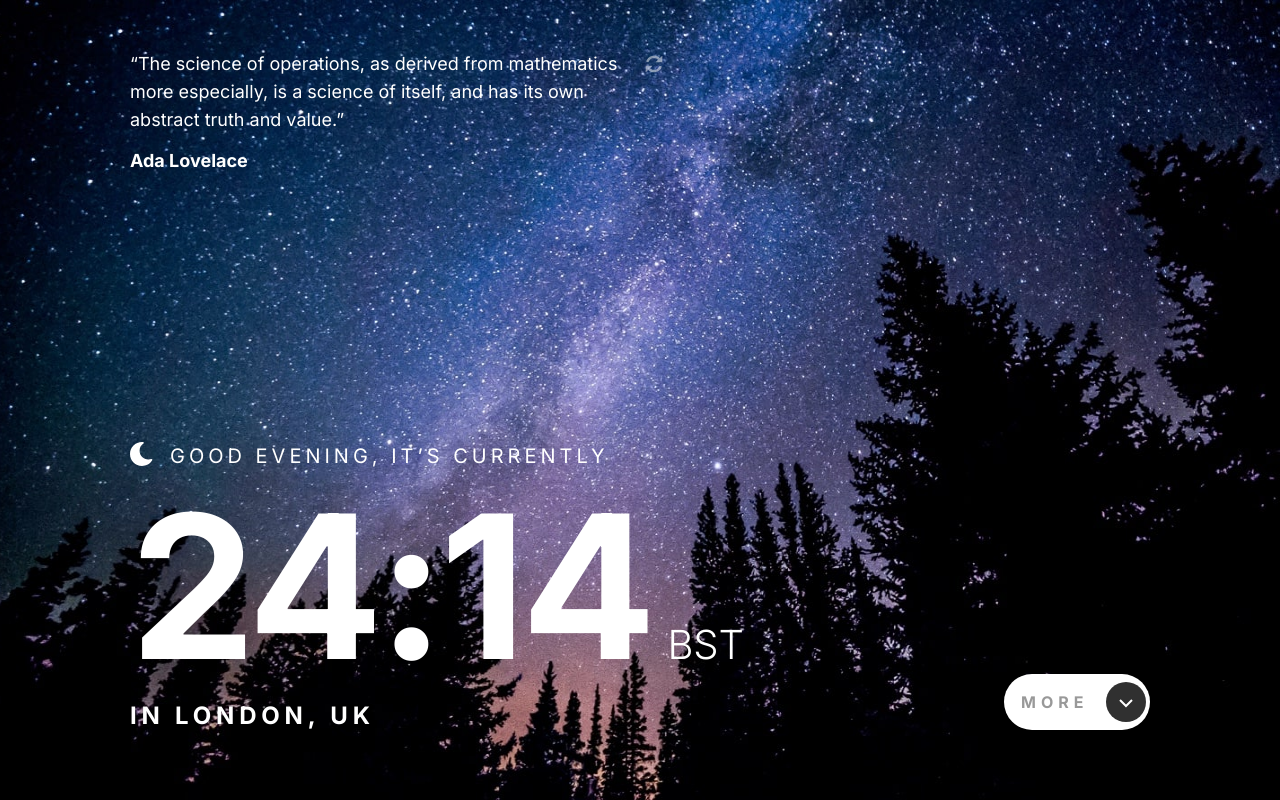
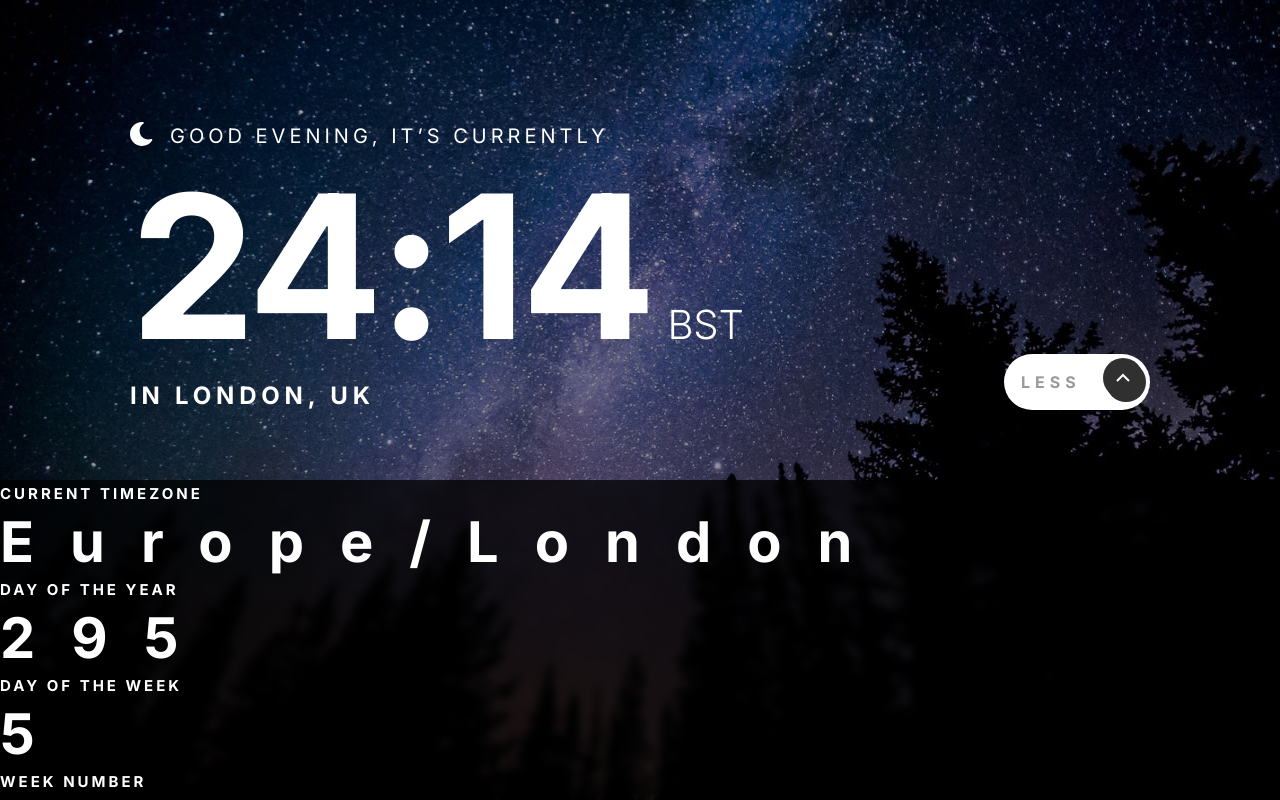
Before and after one commit to David-Henery4/Clock-App, a React (Create React App) app: page / in a window 1280 px wide. Both pictures are taken after a click on the button "MORE". Built offline with nearby package versions, Linux system fonts and the light colour scheme.

Commit message:
basic-slide-animation

```diff
--- a/src/App.js
+++ b/src/App.js
@@ -1,12 +1,42 @@
+import { useState } from "react";
 import { Quote, HomeContent } from "./components";
 
 function App() {
+  const [isSlideInActive, setIsSlideInActive] = useState(false)
+  //
   return (
     <div className="App overall">
-      <main className="main">
-        <Quote />
-        <HomeContent/>
+      <main className={isSlideInActive ? "main main-slide-active" : "main"}>
+        <Quote isSlideInActive={isSlideInActive} />
+        <HomeContent slideState={{ isSlideInActive, setIsSlideInActive }} />
       </main>
+      {/* slide-in-slide-active */}
+      <aside
+        className={
+          isSlideInActive ? "slide-in slide-in-slide-active" : "slide-in"
+        }
+      >
+        <div className="slide-in-col-1">
+          <div className="local-info">
+            <h3 className="slide-header-style">CURRENT TIMEZONE</h3>
+            <h2 className="h2-header-style">Europe/London</h2>
+          </div>
+          <div className="day-year-info">
+            <h3 className="slide-header-style">Day of the year</h3>
+            <h2 className="h2-header-style">295</h2>
+          </div>
+        </div>
+        <div className="slide-in-col-2">
+          <div className="day-week-info">
+            <h3 className="slide-header-style">Day of the week</h3>
+            <h2 className="h2-header-style">5</h2>
+          </div>
+          <div className="week-num-info">
+            <h3 className="slide-header-style">Week number</h3>
+            <h2 className="h2-header-style">42</h2>
+          </div>
+        </div>
+      </aside>
     </div>
   );
 }
--- a/src/components/HomeContent.js
+++ b/src/components/HomeContent.js
@@ -1,7 +1,8 @@
 import React from "react";
 import { Moon, ArrowDown, ArrowUp } from "../assets/desktop";
 
-const HomeContent = () => {
+const HomeContent = ({slideState}) => {
+  const {isSlideInActive, setIsSlideInActive} = slideState
   return (
     <div className="home">
       <div className="time-location">
@@ -24,10 +25,17 @@ const HomeContent = () => {
           in london, uk
         </h3>
       </div>
-      <button className="btn-basic btn-text time-location__btn">
-        more
+      <button
+        className="btn-basic btn-text time-location__btn"
+        onClick={() => setIsSlideInActive(!isSlideInActive)}
+      >
+        {isSlideInActive ? "less" : "more"}
         <span>
-          <ArrowDown className="time-location__btn-icon" />
+          {isSlideInActive ? (
+            <ArrowUp className="time-location__btn-icon" />
+          ) : (
+            <ArrowDown className="time-location__btn-icon" />
+          )}
         </span>
       </button>
     </div>
--- a/src/components/Quote.js
+++ b/src/components/Quote.js
@@ -1,20 +1,21 @@
 import React from 'react'
 import { Refresh } from '../assets/desktop';
 
-const Quote = () => {
+const Quote = ({isSlideInActive}) => {
   //
   return (
-    <div className="quote">
-      <div className='quote-text-icon-wrap'>
-      <Refresh className="quote__refresh-icon" />
-      <p className="quote__text basic-text-style">
-        “The science of operations, as derived from mathematics more especially,
-        is a science of itself, and has its own abstract truth and value.”
-      </p>
+    <div className={isSlideInActive ? "quote quote-slide-active" : "quote"}>
+      <div className="quote-text-icon-wrap">
+        <Refresh className="quote__refresh-icon" />
+        <p className="quote__text basic-text-style">
+          “The science of operations, as derived from mathematics more
+          especially, is a science of itself, and has its own abstract truth and
+          value.”
+        </p>
       </div>
       <p className="quote__author basic-text-style">Ada Lovelace</p>
     </div>
   );
-}
+};
 
 export default Quote
--- a/src/sass/base/_typography.scss
+++ b/src/sass/base/_typography.scss
@@ -11,18 +11,18 @@ body {
   font-size: 100px;
   line-height: 100px;
   letter-spacing: -2.5px;
-  @include respon (lrgMob){
+  @include respon(lrgMob) {
     font-size: 135px;
     line-height: 135px;
     letter-spacing: -3.3px;
   }
-  @include respon (tab){
+  @include respon(tab) {
     // TABLET STYLES
     font-size: 175px;
     line-height: 175px;
     letter-spacing: -4.38px;
   }
-  @include respon (desk){
+  @include respon(desk) {
     // DESKTOP STYLES
     font-size: 200px;
     line-height: 200px;
@@ -32,11 +32,24 @@ body {
 }
 
 .h2-header-style {
+  // MOBILE STYLES
+  font-weight: $fontWeightBold;
+  font-size: 20px;
+  line-height: 24px;
+  @include respon (lrgMob){
+    font-size: 30px;
+    letter-spacing: 36px;
+  }
+  @include respon (tab){
+    // TABLET STYLES
+    font-size: 40px;
+    line-height: 48px;
+  }
+  @include respon (desk){
+    // desktop styles
     font-size: 56px;
     line-height: 68px;
-  font-weight: $fontWeightBold;
-  // TABLET STYLES
-  // MOBILE STYLES
+  }
 }
 
 .h3-header-style {
@@ -46,16 +59,16 @@ body {
   font-size: 15px;
   letter-spacing: 3px;
   line-height: 28px;
-  @include respon (respon){
+  @include respon(lrgMob) {
     font-size: 16px;
     letter-spacing: 3.3px;
   }
-  @include respon (tab){
+  @include respon(tab) {
     // TABLET STYLES
     font-size: 18px;
     letter-spacing: 3.6px;
   }
-  @include respon (desk){
+  @include respon(desk) {
     font-size: 24px;
     line-height: 28px;
     letter-spacing: 4.8px;
@@ -68,17 +81,17 @@ body {
   font-size: 15px;
   line-height: 25px;
   letter-spacing: 3px;
-  @include respon (lrgMob){
+  @include respon(lrgMob) {
     font-size: 17px;
     line-height: 27px;
   }
-  @include respon (tab){
+  @include respon(tab) {
     // TABLET STYLES
     font-size: 18px;
     line-height: 28px;
     letter-spacing: 3.6px;
   }
-  @include respon (desk){
+  @include respon(desk) {
     font-size: 20px;
     line-height: 28px;
     letter-spacing: 4px;
@@ -94,27 +107,60 @@ body {
 }
 
 .h6-header-style {
+  font-size: 10px;
+  line-height: 28px;
+  font-weight: $fontWeightBold;
+  letter-spacing: 2px;
+  @include respon(tab) {
+    font-size: 13px;
+    letter-spacing: 2.6px;
+  }
+  @include respon(desk) {
     font-size: 15px;
-  line-height: 28px;
     letter-spacing: 3px;
-  font-weight: $fontWeightBold;
-  // TABLET STYLES
-  // MOBILE STYLES
+  }
 }
 
-.timezone-text{
+.slide-header-style{
+  font-size: 10px;
+  line-height: 28px;
+  letter-spacing: 2px;
+  text-transform: uppercase;
+  @include respon(tab){
+    font-size: 13px;
+    letter-spacing: 2.6px;
+  }
+  @include respon (desk){
+    font-size: 15px;
+    letter-spacing: 3px;
+  }
+}
+
+// .slide-text-style{
+//   font-size: 20px;
+//   line-height: 24px;
+//   @include respon (tab){
+//     font-size: 40px;
+//     letter-spacing: 48px;
+//   }
+//   @include respon (desk){
+
+//   }
+// }
+
+.timezone-text {
   font-weight: $fontWeightLight;
   line-height: 28px;
   // MOBILE STYLES
   font-size: 15px;
-  @include respon (lrgMob){
-    font-size: 22px
+  @include respon(lrgMob) {
+    font-size: 22px;
   }
-  @include respon (tab){
+  @include respon(tab) {
     // TABLET STYLES
     font-size: 32px;
   }
-  @include respon (desk){
+  @include respon(desk) {
     font-size: 40px;
   }
 }
@@ -124,28 +170,28 @@ body {
   // MOBILE
   font-size: 12px;
   line-height: 22px;
-  @include respon (lrgMob){
+  @include respon(lrgMob) {
     font-size: 15px;
     line-height: 25px;
   }
-  @include respon (tab){
+  @include respon(tab) {
     // TABLET STYLES
     font-size: 18px;
     line-height: 28px;
   }
 }
 
-.basic-text-style-bold{
+.basic-text-style-bold {
   font-weight: $fontWeightBold;
 }
 
-.btn-text{
+.btn-text {
   // TABLET
   // MOBILE
   font-size: 12px;
   line-height: 14px;
   letter-spacing: 3.75px;
-  @include respon (tab){
+  @include respon(tab) {
     // DESKTOP
     font-size: 16px;
     line-height: 28px;
--- a/src/sass/components/_btns.scss
+++ b/src/sass/components/_btns.scss
@@ -20,6 +20,9 @@
     width: 146px;
     height: 56px;
   }
+  &:hover{
+    cursor: pointer;
+  }
   &::after{
     content: "";
     position: absolute;
--- a/src/sass/components/_quote.scss
+++ b/src/sass/components/_quote.scss
@@ -7,6 +7,7 @@
   justify-content: center;
   gap: 8px;
   position: relative;
+  transition: .5s all;
   @include respon (tab){
     gap: 13px;
   }
@@ -32,3 +33,10 @@
     font-weight: $fontWeightBold;
   }
 }
+
+.quote-slide-active{
+  height: 5%;
+  opacity: 0;
+  transform: translateY(-550%);
+  transition: .5s all;
+}
--- /dev/null
+++ b/src/sass/components/_slide-info.scss
@@ -0,0 +1,12 @@
+.local-info{
+
+}
+.day-year-info{
+
+}
+.day-week-info{
+
+}
+.week-num-info{
+
+}
--- a/src/sass/layout/_main.scss
+++ b/src/sass/layout/_main.scss
@@ -5,6 +5,7 @@
   display: flex;
   flex-direction: column;
   justify-content: space-between;
+  transition: .5s all;
   // background-size: cover;
   @include respon (lrgTab){
     padding: 4rem 3.6rem
@@ -16,3 +17,8 @@
     padding: 5.6rem 16.5rem 9.8rem;
   }
 }
+
+.main-slide-active{
+  height: 60%;
+  transition: .5s all;
+}
--- a/src/sass/layout/_overall.scss
+++ b/src/sass/layout/_overall.scss
@@ -1,16 +1,25 @@
-.overall{
+.overall {
   height: 100vh;
   width: 100vw;
-  background-image: url("../../assets/mobile/bg-image-nighttime.jpg");
+  overflow: hidden;
+  background: linear-gradient(rgba(0, 0, 0, 0.4), rgba(0, 0, 0, 0.4)),
+    url("../../assets/mobile/bg-image-nighttime.jpg");
   background-repeat: no-repeat;
   background-position: 100% 100%;
   background-size: 100% 100%;
   // background-size: cover;
-  @include respon (lrgMob){
-    background-image: url("../../assets/tablet/bg-image-nighttime.jpg");
+  @include respon(lrgMob) {
+    background: linear-gradient(rgba(0, 0, 0, 0.4), rgba(0, 0, 0, 0.4)),
+      url("../../assets/tablet/bg-image-nighttime.jpg");
+    background-repeat: no-repeat;
+    background-position: 100% 100%;
+    background-size: 100% 100%;
   }
-  @include respon (lrgTab){
-    background-image: url("../../assets/desktop/bg-image-nighttime.jpg");
+  @include respon(lrgTab) {
+    background: linear-gradient(rgba(0, 0, 0, 0.4), rgba(0, 0, 0, 0.4)),
+      url("../../assets/desktop/bg-image-nighttime.jpg");
     background-size: 101% 100%;
+    background-repeat: no-repeat;
+    background-position: 100% 100%;
   }
 }
--- /dev/null
+++ b/src/sass/layout/_slide-in.scss
@@ -0,0 +1,24 @@
+.slide-in{
+  width: 100%;
+  height: 40%;
+  background-color: rgba(0,0,0,.75);
+  backdrop-filter: blur(4px);
+  transition: .5s all;
+  transform: translateY(100%);
+  // position: relative;
+  // top: -30%;
+  // left: 0;
+  &-col-1{
+
+  }
+  &-col-2{
+
+  }
+}
+
+// will implement to try match the slide in
+// of the main section speed/type
+.slide-in-slide-active{
+  transition: .5s all;
+  transform: translateY(0%);
+}
--- a/src/sass/styles.scss
+++ b/src/sass/styles.scss
@@ -6,6 +6,8 @@
 @import "./layout/home";
 @import "./layout/main";
 @import "./layout/quote";
+@import "./layout/slide-in";
 @import "./components/btns";
 @import "./components/quote";
 @import "./components/time-location";
+@import "./components/slide-info";
```
Lines whose indentation alone changed are shown as unchanged.
